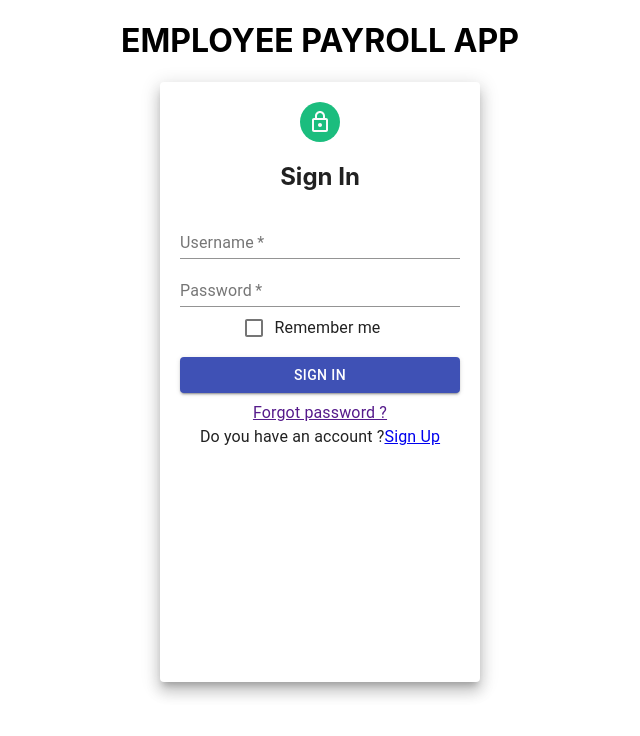
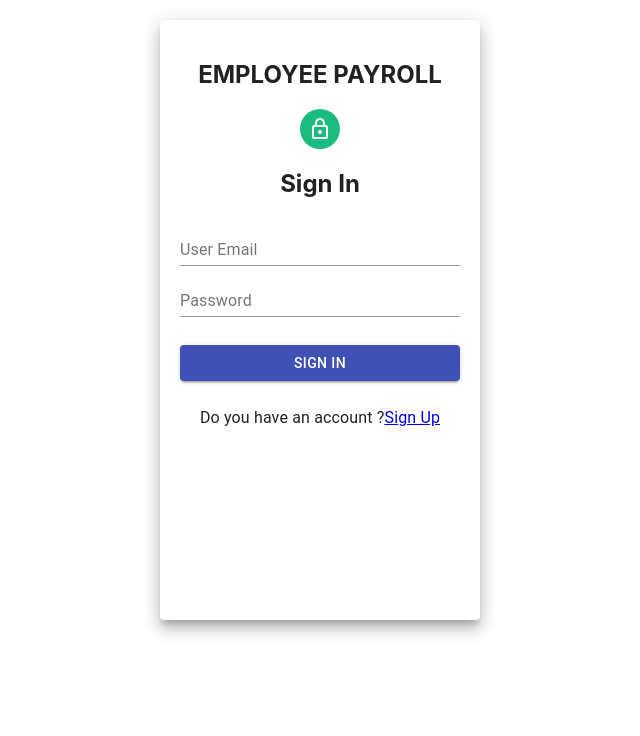
Before and after one commit to shaheen5/EMPLOYEE-PAYROLL-APP-FRONTEND, a React (Create React App) app: page /login in a window 1280 px wide. Shown: the top 736 px of the page, without its empty margins (320-960 px from the left). Built offline with nearby package versions, Linux system fonts and the light colour scheme.

Commit message:
feat : add validation for login form using formik & yup

```diff
--- a/src/App.js
+++ b/src/App.js
@@ -6,7 +6,6 @@ import { BrowserRouter, Route, Switch } from 'react-router-dom';
 function App() {
   return (
     <div className="App" >
-      <h1>EMPLOYEE PAYROLL APP</h1>
       <BrowserRouter>
       <Switch>
         <Route path='/registerUser'>
--- a/src/pages/login.js
+++ b/src/pages/login.js
@@ -1,43 +1,57 @@
 import React from 'react'
-import { Grid,Paper, Avatar, TextField, Button, Typography} from '@material-ui/core'
+import { Grid, Paper, Avatar, Button, Typography, TextField } from '@material-ui/core'
 import LockOutlinedIcon from '@material-ui/icons/LockOutlined';
-import FormControlLabel from '@material-ui/core/FormControlLabel';
-import Checkbox from '@material-ui/core/Checkbox';
-import {Link} from 'react-router-dom'
+import { Formik, Field, Form, ErrorMessage } from 'formik';
+import * as Yup from 'yup'
+import { Link } from 'react-router-dom'
 
 export const Login = () => {
     const paperStyle = { padding: 20, height: '70vh', width: 280, margin: "20px auto" }
     const avatarStyle = { backgroundColor: '#1bbd7e' }
-    const btnstyle = { margin: '8px 0' }
+    const btnstyle = { margin: '25px 0' }
+    const initialValues = {
+        email: '',
+        password: ''
+    }
+    const onSubmit = (values, props) => {
+        console.log(values);
+    }
+    const validationSchema = Yup.object().shape({
+        email: Yup.string().email("Enter valid email").required("Required"),
+        password: Yup.string().min(8, "Enter valid password").required("Required")
+    })
     return (
         <Grid>
             <Paper elevation={10} style={paperStyle}>
                 <Grid align='center'>
+                    <h2>EMPLOYEE PAYROLL</h2>
                     <Avatar style={avatarStyle}><LockOutlinedIcon /></Avatar>
                     <h2>Sign In</h2>
                 </Grid>
-                <TextField label='Username' placeholder='Enter username' fullWidth required />
-                <TextField label='Password' placeholder='Enter password' type='password' fullWidth required />
-                <FormControlLabel
-                    control={
-                        <Checkbox
-                            name="checkedB"
-                            color="primary"
+                <Formik initialValues={initialValues} validationSchema={validationSchema} onSubmit={onSubmit}>
+                    <Form>
+                        <Field as={TextField} label='User Email'
+                            placeholder='Enter email id'
+                            fullWidth
+                            name="email"
+                            helperText={<ErrorMessage name="email">{msg => <div style={{ color: 'red' }}>{msg}</div>}</ErrorMessage>}
                         />
-                    }
-                    label="Remember me"
+                        <Field as={TextField} label='Password'
+                            name="password"
+                            placeholder='Enter password'
+                            type='password'
+                            fullWidth
+                            helperText={<ErrorMessage name="password">{msg => <div style={{ color: 'red' }}>{msg}</div>}</ErrorMessage>}
                         />
-                <Button type='submit' color='primary' variant="contained" style={btnstyle} fullWidth>Sign in</Button>
-                <Typography >
-                    <Link href="#" >
-                        Forgot password ?
-                    </Link>
-                </Typography>
+                        <Button type='submit' color='primary' variant="contained" style={btnstyle} fullWidth>
+                            Sign in</Button>
                         <Typography > Do you have an account ?
                             <Link to='/registerUser' >
                                 Sign Up
                             </Link>
                         </Typography>
+                    </Form>
+                </Formik>
             </Paper>
         </Grid>
     )
--- a/src/pages/register.js
+++ b/src/pages/register.js
@@ -6,9 +6,10 @@ import { Link } from 'react-router-dom'
 
 export const Register = () => {
     const paperStyle = { padding: '30px 20px', width: 300, margin: "20px auto" }
-    const headerStyle = { margin: 0 }
+    const headerStyle = { margin:0 }
     const avatarStyle = { backgroundColor: '#1bbd7e' }
-    const btnstyle = { margin: '8px 0' }
+    const btnstyle = { margin: '15px 0' }
+    const titleStyle = { display: 'flex', alignItems: 'center', flexWrap: 'wrap', margin: 0 }
     const initialValues = {
         firstName: '',
         lastName: '',
@@ -31,10 +32,12 @@ export const Register = () => {
     return (
         <Grid>
             <Paper elevation={20} style={paperStyle}>
-                <Grid align='center'>
+                <Grid style={titleStyle}>
                     <Avatar style={avatarStyle} src="https://www.exactax.com/track/img/hr.png" />
-                    <h2 style={headerStyle}>Registration Form</h2>
+                    <span><h2 style={{ padding: "5px" }}>EMPLOYEE PAYROLL</h2></span>
                 </Grid>
+                <h2 style={headerStyle}>Registration Form</h2>
+
                 <Formik initialValues={initialValues} validationSchema={validationSchema} onSubmit={onSubmit}>
                     {(props) => (
                         < Form >
```
Lines whose indentation alone changed are shown as unchanged.
